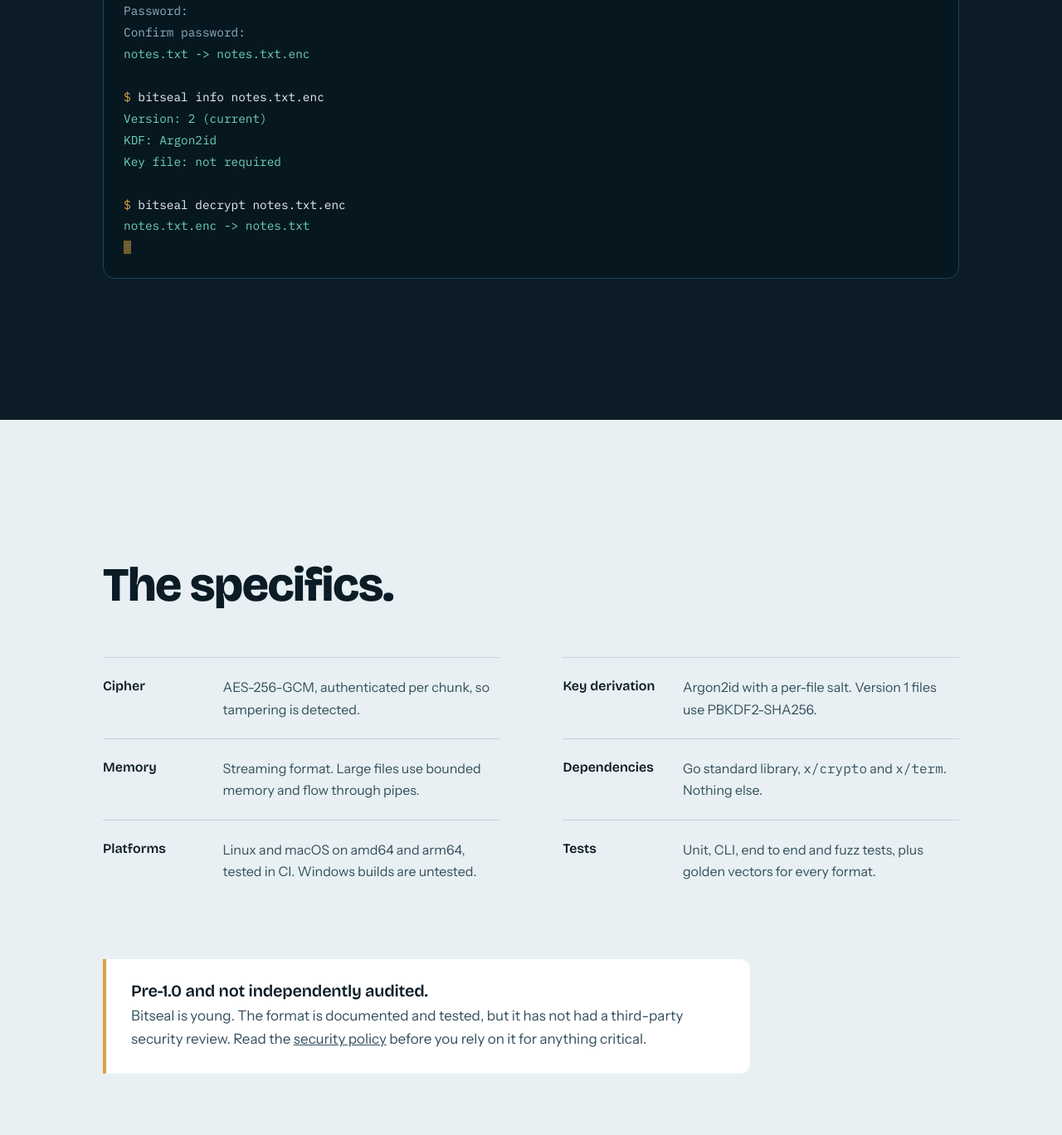
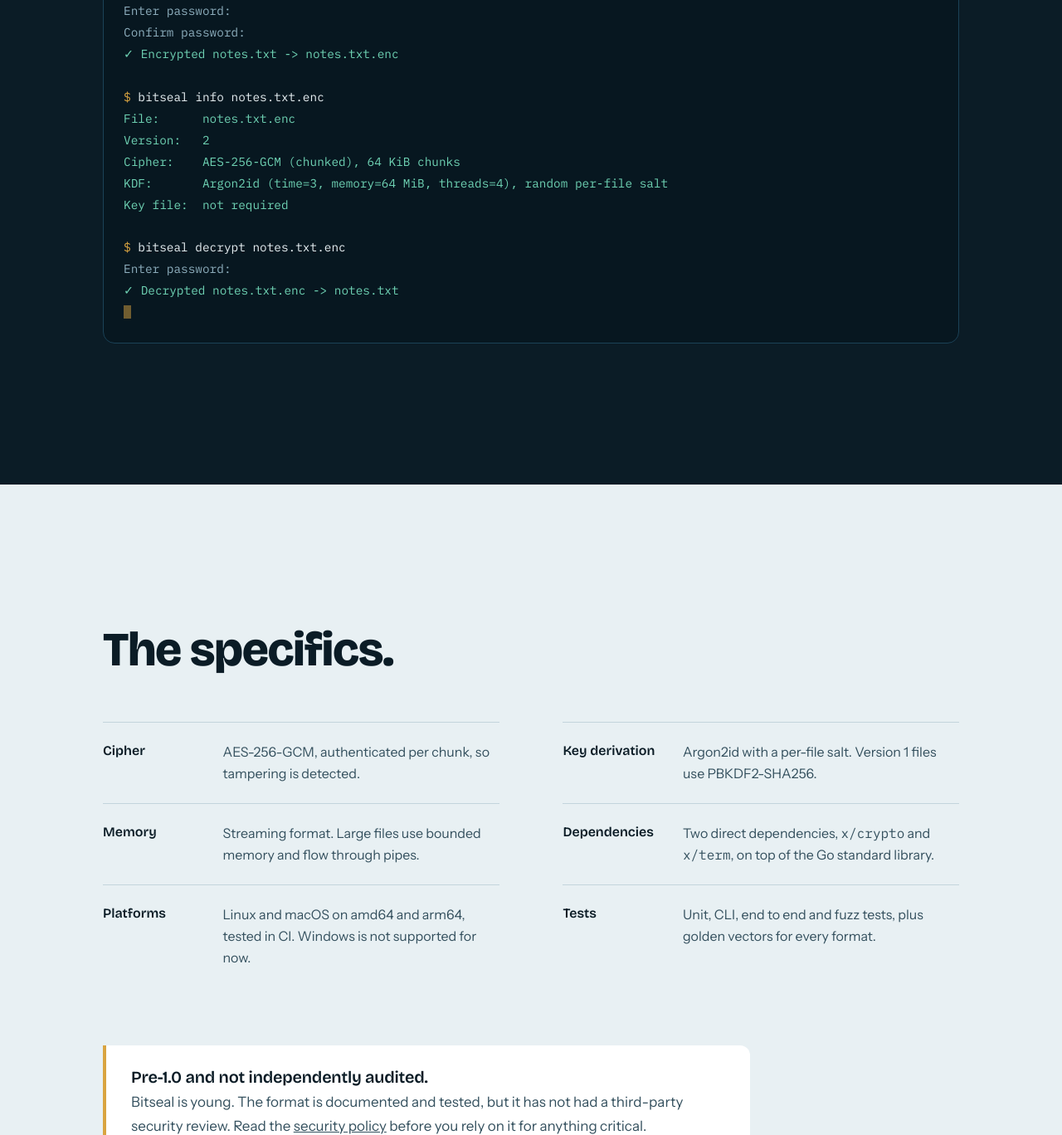
Before and after one commit to dterana/bitseal, a plain HTML site: page site/index.html in a window 1280 px wide. Shown: the part 6341-7709 px from the top of the page at 83% size. Drawn offline with nearby package versions, Linux system fonts and the light colour scheme; no server answers.

Commit message:
Update site to match current CLI output, platforms and release lookup

```diff
--- a/site/index.html
+++ b/site/index.html
@@ -327,8 +327,8 @@ footer a{text-decoration:none}footer a:hover{color:var(--foam)}
       <div class="fact"><dt>Cipher</dt><dd>AES-256-GCM, authenticated per chunk, so tampering is detected.</dd></div>
       <div class="fact"><dt>Key derivation</dt><dd>Argon2id with a per-file salt. Version 1 files use PBKDF2-SHA256.</dd></div>
       <div class="fact"><dt>Memory</dt><dd>Streaming format. Large files use bounded memory and flow through pipes.</dd></div>
-      <div class="fact"><dt>Dependencies</dt><dd>Go standard library, <code>x/crypto</code> and <code>x/term</code>. Nothing else.</dd></div>
-      <div class="fact"><dt>Platforms</dt><dd>Linux and macOS on amd64 and arm64, tested in CI. Windows builds are untested.</dd></div>
+      <div class="fact"><dt>Dependencies</dt><dd>Two direct dependencies, <code>x/crypto</code> and <code>x/term</code>, on top of the Go standard library.</dd></div>
+      <div class="fact"><dt>Platforms</dt><dd>Linux and macOS on amd64 and arm64, tested in CI. Windows is not supported for now.</dd></div>
       <div class="fact"><dt>Tests</dt><dd>Unit, CLI, end to end and fuzz tests, plus golden vectors for every format.</dd></div>
     </dl>
     <div class="honest">
@@ -446,10 +446,10 @@ make build</pre></div>
 
   /* terminal demo */
   var demos = {
-    enc: [['$ bitseal encrypt notes.txt','c'],['Password: ','d'],['Confirm password: ','d'],['notes.txt -> notes.txt.enc','o'],['','d'],['$ bitseal info notes.txt.enc','c'],['Version: 2 (current)','o'],['KDF: Argon2id','o'],['Key file: not required','o'],['','d'],['$ bitseal decrypt notes.txt.enc','c'],['notes.txt.enc -> notes.txt','o']],
+    enc: [['$ bitseal encrypt notes.txt','c'],['Enter password: ','d'],['Confirm password: ','d'],['✓ Encrypted notes.txt -> notes.txt.enc','o'],['','d'],['$ bitseal info notes.txt.enc','c'],['File:      notes.txt.enc','o'],['Version:   2','o'],['Cipher:    AES-256-GCM (chunked), 64 KiB chunks','o'],['KDF:       Argon2id (time=3, memory=64 MiB, threads=4), random per-file salt','o'],['Key file:  not required','o'],['','d'],['$ bitseal decrypt notes.txt.enc','c'],['Enter password: ','d'],['✓ Decrypted notes.txt.enc -> notes.txt','o']],
     pipe: [['$ tar czf - ./project | bitseal encrypt \\','c'],['    -password-file pw -file - -out project.tgz.enc','c'],['','d'],['$ bitseal decrypt -password-file pw \\','c'],['    -file project.tgz.enc -out - | tar xzf -','c'],['','d'],['Prompts and errors go to stderr.','d'],['stdout carries data only, so pipelines stay clean.','d']],
-    rekey: [['$ bitseal info old.enc','c'],['Version: 1 (legacy)','o'],['','d'],['$ bitseal rekey old.enc','c'],['old.enc upgraded to version 2','o'],['','d'],['$ bitseal rekey -change-password a.enc','c'],['Current password: ','d'],['New password: ','d'],['a.enc rekeyed','o']],
-    key: [['$ bitseal encrypt -keyfile ~/.keys/seal.key notes.txt','c'],['notes.txt -> notes.txt.enc','o'],['','d'],['$ bitseal decrypt notes.txt.enc','c'],['error: this file requires a key file (use -keyfile)','d'],['','d'],['$ bitseal decrypt -keyfile ~/.keys/seal.key notes.txt.enc','c'],['notes.txt.enc -> notes.txt','o']]
+    rekey: [['$ bitseal info old.enc','c'],['File:      old.enc','o'],['Version:   1','o'],['Cipher:    AES-256-GCM (single block)','o'],['KDF:       PBKDF2-HMAC-SHA256, 100000 iterations, static salt','o'],['Key file:  not supported','o'],['Status:    legacy format, upgrade with: bitseal rekey old.enc','o'],['','d'],['$ bitseal rekey old.enc','c'],['Enter password: ','d'],['✓ Re-encrypted old.enc -> old.enc','o'],['','d'],['$ bitseal rekey -change-password a.enc','c'],['Current password: ','d'],['New password: ','d'],['Confirm new password: ','d'],['✓ Re-encrypted a.enc -> a.enc','o']],
+    key: [['$ bitseal encrypt -keyfile ~/.keys/seal.key notes.txt','c'],['Enter password: ','d'],['Confirm password: ','d'],['✓ Encrypted notes.txt -> notes.txt.enc','o'],['','d'],['$ bitseal decrypt notes.txt.enc','c'],['Enter password: ','d'],['Decryption error: notes.txt.enc: this file requires a key file (-keyfile)','d'],['','d'],['$ bitseal decrypt -keyfile ~/.keys/seal.key notes.txt.enc','c'],['Enter password: ','d'],['✓ Decrypted notes.txt.enc -> notes.txt','o']]
   };
   var screen = document.getElementById('screen'), tabs = document.getElementById('tabs'), timer;
   function esc(s){ return s.replace(/&/g,'&amp;').replace(/</g,'&lt;'); }
@@ -491,7 +491,8 @@ make build</pre></div>
   });
 
   /* latest release, best effort */
-  fetch('https://api.github.com/repos/dterana/bitseal/releases/latest').then(function(r){ return r.ok ? r.json() : null; }).then(function(j){
+  fetch('https://api.github.com/repos/dterana/bitseal/releases?per_page=1').then(function(r){ return r.ok ? r.json() : null; }).then(function(list){
+    var j = list && list[0];
     if (!j || !j.tag_name) return;
     document.getElementById('ver').textContent = 'Latest release: ' + j.tag_name + '.';
     document.getElementById('dl').textContent = 'Download ' + j.tag_name;
```
